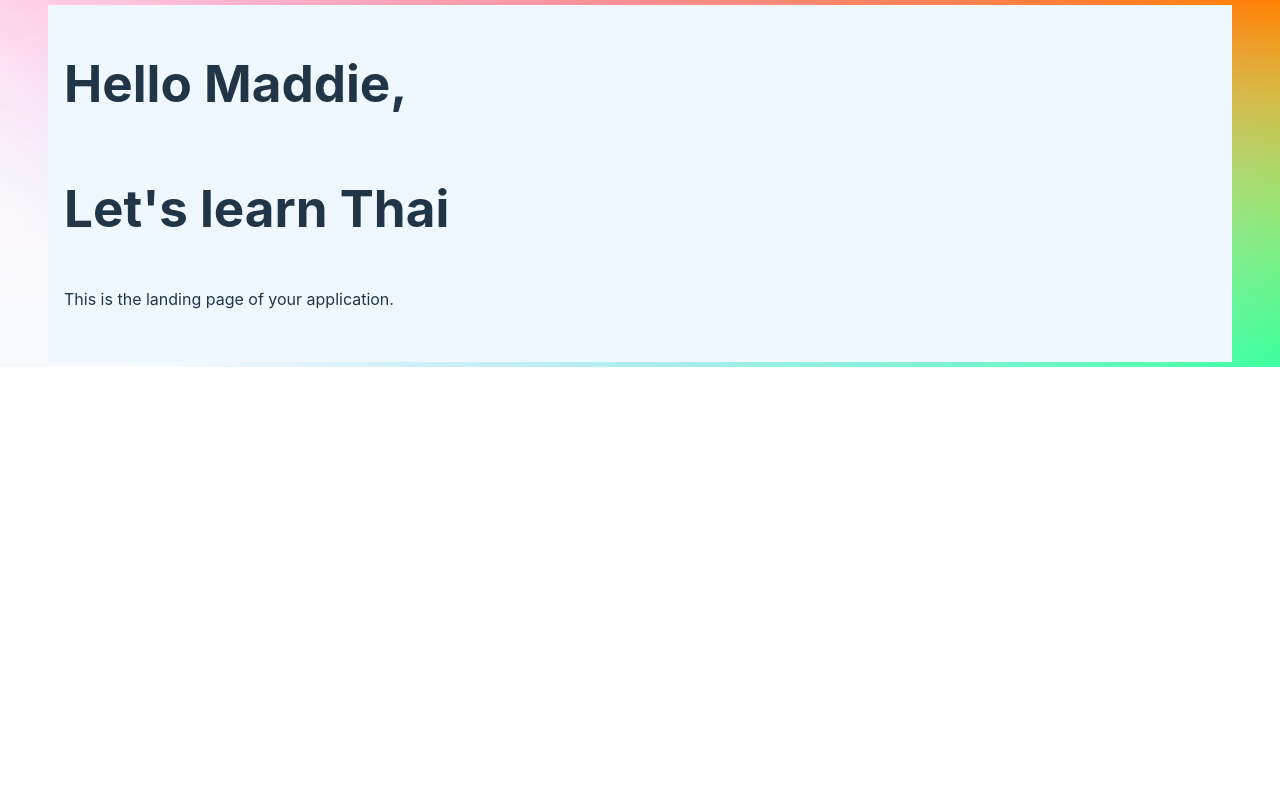
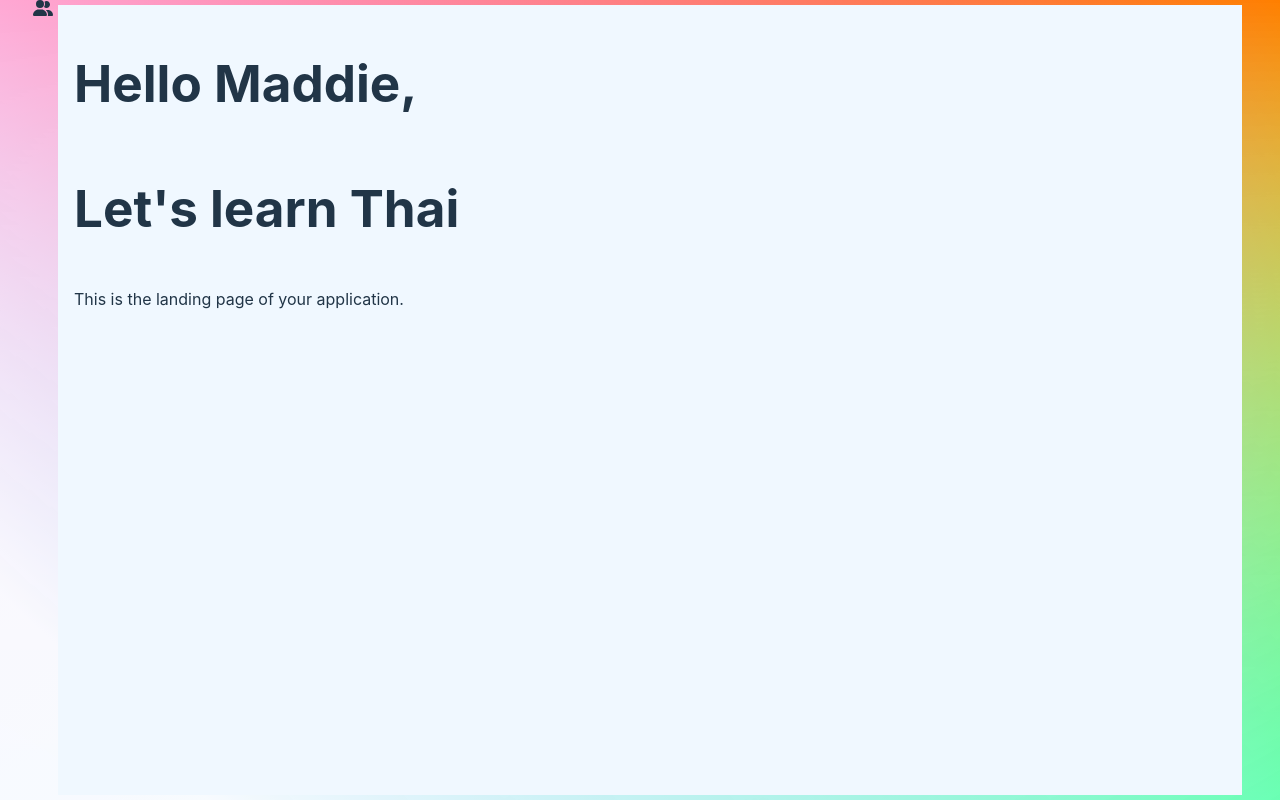
Before and after one commit to pattpjy/word-game-typescript, a React (Vite) app: page / in a window 1280 px wide. Built offline with nearby package versions, Linux system fonts and the light colour scheme; some icons are missing.

Commit message:
Add VW and VH to BG

```diff
--- a/src/App.module.css
+++ b/src/App.module.css
@@ -1,4 +1,6 @@
 .App {
   display: flex;
   flex-direction: row;
+  height: 100vh;
+  width: 100%;
 }
--- a/src/App.tsx
+++ b/src/App.tsx
@@ -4,10 +4,18 @@
 import GameContainer from "./containers/GameContainer";
 import ProgressContainer from "./containers/ProgressContainer";
 import SettingContainer from "./containers/SettingContainer";
+import style from "./App.module.css";
 
+import { FontAwesomeIcon } from "@fortawesome/react-fontawesome";
+import { faUserGroup } from "@fortawesome/free-solid-svg-icons";
+import { library } from "@fortawesome/fontawesome-svg-core";
+
+library.add(faUserGroup);
 const App: React.FC = () => {
   return (
     <BrowserRouter>
+      <main className={style["App"]}>
+        <FontAwesomeIcon icon={faUserGroup} />
         <Routes>
           <Route path="/" element={<LandingContainer childName="Maddie" />} />
           <Route
@@ -25,6 +33,7 @@
           <Route path="/progress" element={<ProgressContainer />} />
           <Route path="/setting" element={<SettingContainer />} />
         </Routes>
+      </main>
     </BrowserRouter>
   );
 };
```
Lines whose indentation alone changed are shown as unchanged.
